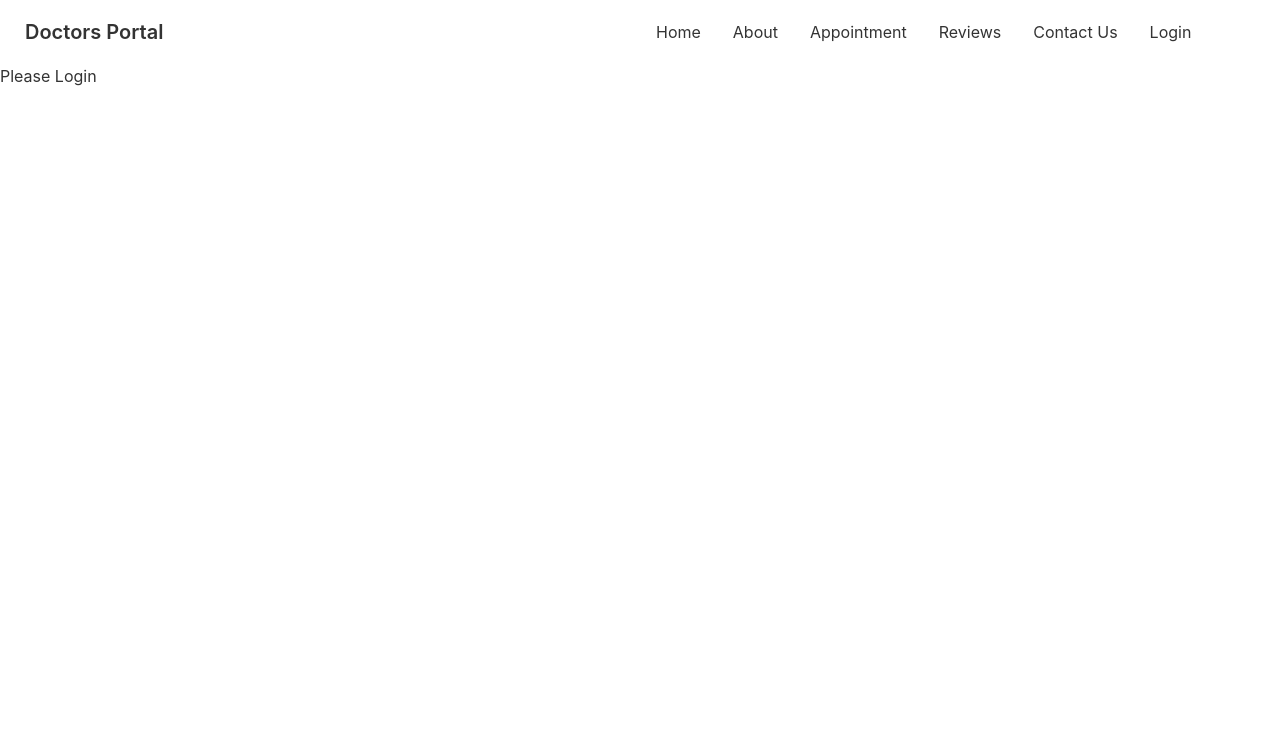
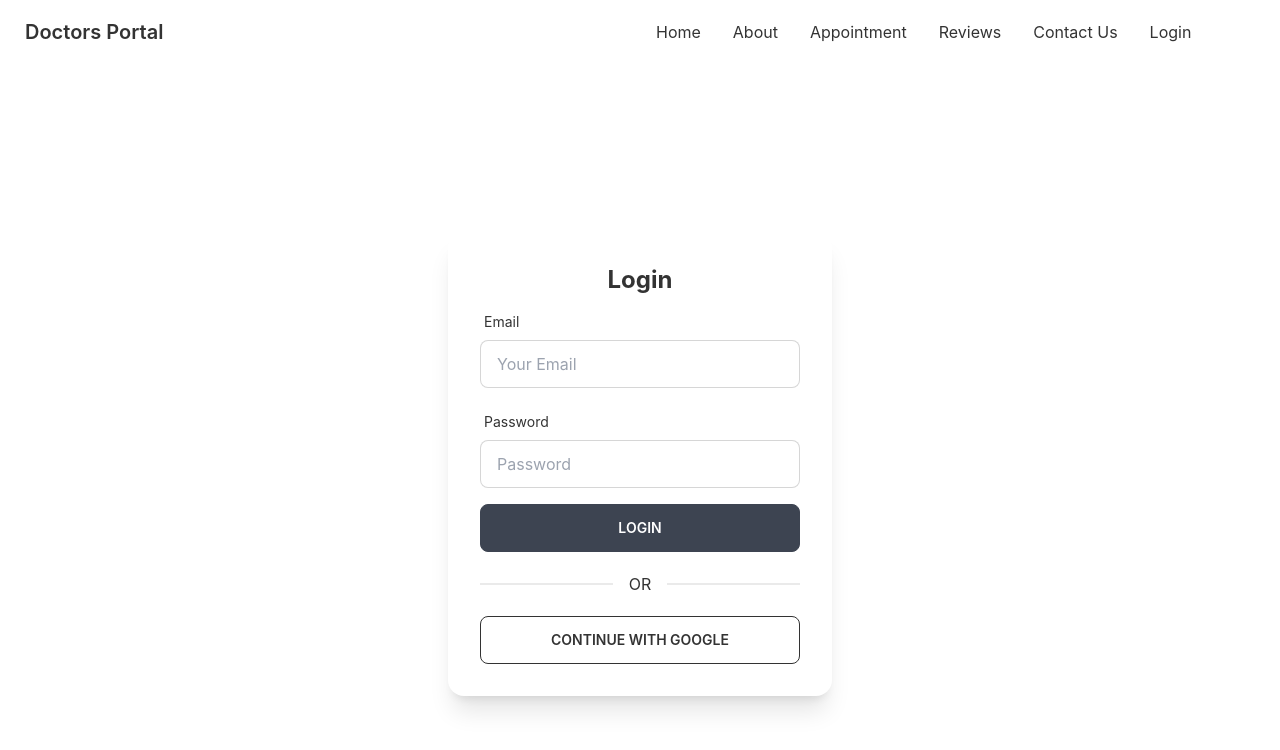
Before and after one commit to AryanPiash/doctors-portal, a React (Create React App) app: page /login in a window 1280 px wide. Shown: the top 750 px of the page. Built offline with nearby package versions, Linux system fonts and the light colour scheme; no server answers.

Commit message:
added firebase login authentication with validation

```diff
--- a/package.json
+++ b/package.json
@@ -13,6 +13,7 @@
     "react-day-picker": "^8.0.4",
     "react-dom": "^18.1.0",
     "react-firebase-hooks": "^5.0.3",
+    "react-hook-form": "^7.31.1",
     "react-router-dom": "^6.3.0",
     "react-scripts": "5.0.1",
     "web-vitals": "^2.1.4"
--- a/src/Pages/Login/Login.js
+++ b/src/Pages/Login/Login.js
@@ -1,9 +1,99 @@
 import React from 'react';
+import { useSignInWithEmailAndPassword, useSignInWithGoogle } from 'react-firebase-hooks/auth';
+import auth from '../../firebase.init'
+import { useForm } from "react-hook-form";
 
 const Login = () => {
+    const [signInWithGoogle, gUser, gLoading, gError] = useSignInWithGoogle(auth);
+    const [signInWithEmailAndPassword,user,loading,error,] = useSignInWithEmailAndPassword(auth);
+
+    const { register, formState: { errors }, handleSubmit } = useForm();
+
+    const onSubmit = data => {
+        console.log(data)
+        signInWithEmailAndPassword(data.email,data.password)
+    };
+
+    if (user || gUser) {
+        console.log(user || gUser);
+    }
+
+    let signInError;
+    if(error || gError){
+        signInError = <p className='text-red-500 mb-2'><small>{error?.message || gError?.message}</small></p>
+    }
+
     return (
-        <div>
-            <h2>Please Login</h2>
+        <div className='flex h-screen justify-center items-center'>
+            <div className="card w-96 bg-base-100 shadow-xl">
+                <div className="card-body">
+                    <h2 className="text-center text-2xl font-bold">Login</h2>
+
+                    <form onSubmit={handleSubmit(onSubmit)}>
+
+                        <div className="form-control w-full max-w-xs">
+                            <label className="label">
+                                <span className="label-text">Email</span>
+                            </label>
+                              <input
+                                type="email"
+                                placeholder="Your Email"
+                                className="input input-bordered w-full max-w-xs"
+                                {...register("email", {
+                                    required: {
+                                        value: true,
+                                        message: 'Email is Required'
+                                    },
+                                    pattern: {
+                                        value: /[a-z0-9]+@[a-z]+\.[a-z]{2,3}/,
+                                        message: 'Provide a valid Email'
+                                    }
+                                })}
+                            />
+                            <label className="label">
+                            {errors.email?.type === 'required' && <span className="label-text-alt text-red-400">{errors.email.message}</span>}
+                            {errors.email?.type === 'pattern' && <span className="label-text-alt text-red-400">{errors.email.message}</span>}
+
+                            </label>
+                        </div>
+
+                        <div className="form-control w-full max-w-xs">
+                            <label className="label">
+                                <span className="label-text">Password</span>
+                            </label>
+
+                            <input type="password" placeholder="Password" className="input input-bordered w-full max-w-xs"
+                             {...register("password", {
+                                 required: {
+                                    value: true,
+                                    message: 'Password is Required'
+                                 },
+                                 minLength: {
+                                  value: 6,
+                                  message: 'Must be 6 character or more'
+                                }
+                              })}
+                             />
+                            <label className="label">
+                            {errors.password?.type === 'required' && <span className="label-text-alt text-red-400">{errors.password.message}</span>}
+                            {errors.password?.type === 'minLength' && <span className="label-text-alt text-red-400">{errors.password.message}</span>}
+
+                            </label>
+                        </div>
+
+
+
+
+                       {signInError}
+
+                        <input className='btn w-full mx-w-xs text-white' type="submit" value='Login' />
+                    </form>
+
+                    <div className="divider">OR</div>
+                    <button onClick={() => signInWithGoogle()}
+                        className="btn btn-outline">Continue with Google</button>
+                </div>
+            </div>
         </div>
     );
 };
```
Also changed, not shown: src/firebase.init.js (renamed from firebase.init.js), 1 other file (tests, documents, lock files or other folders).
